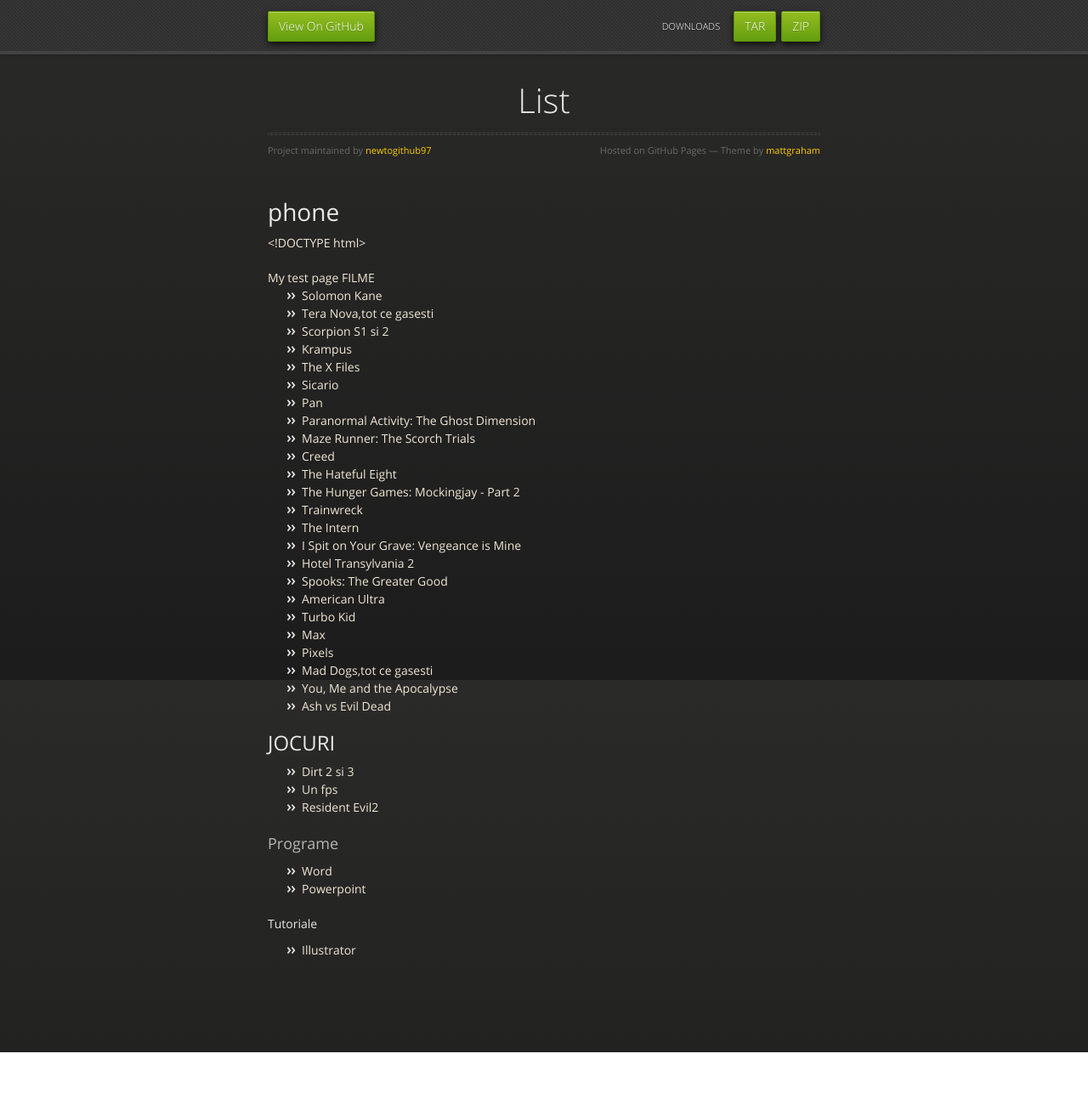
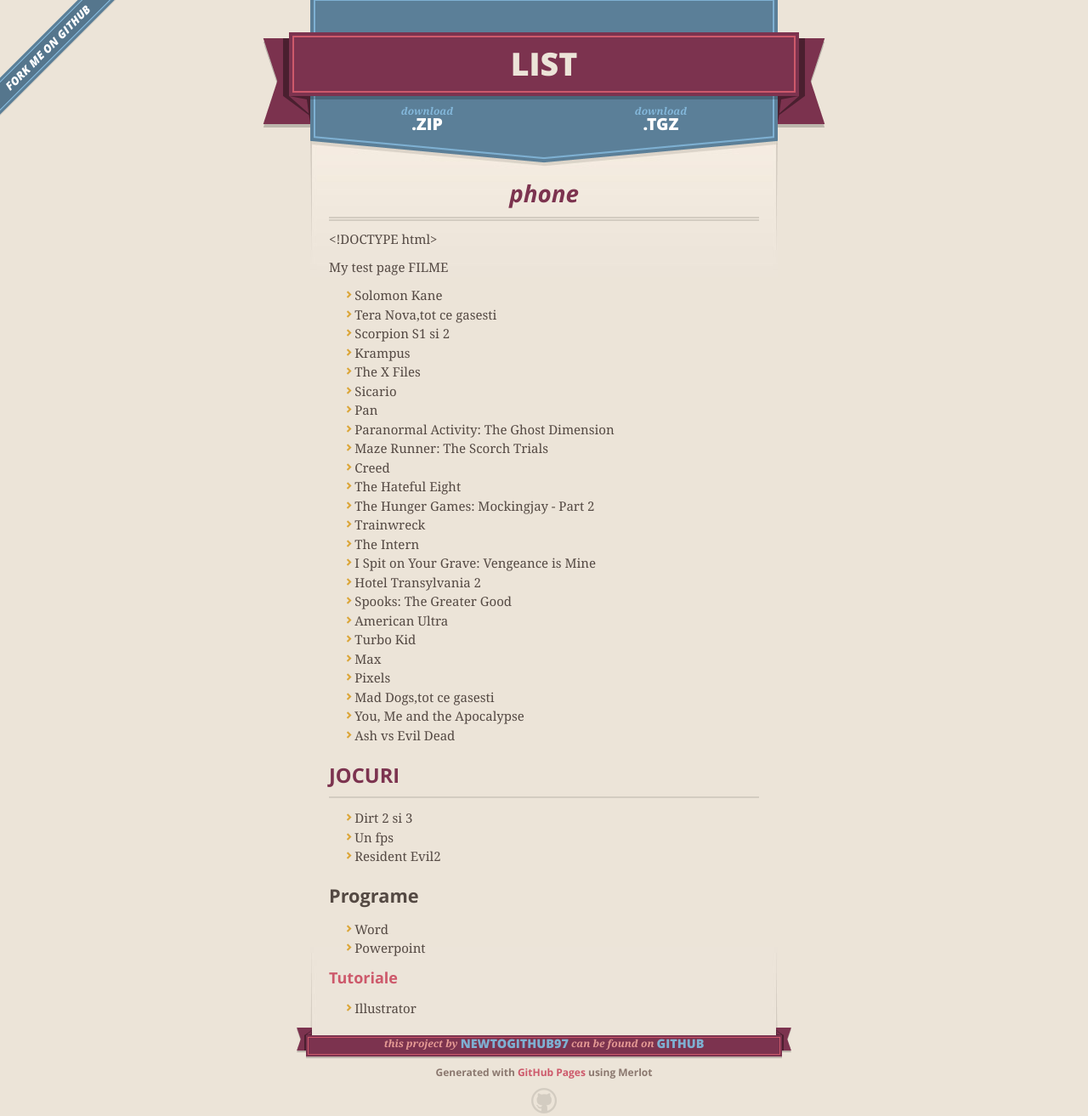
Before and after one commit to newtogithub97/List, a plain HTML site: page index.html in a window 1280 px wide. Shown: the whole page at 85% size. Before the commit the page ends 1238 px from the top, so only its background shows below. Drawn offline with nearby package versions, Linux system fonts and the light colour scheme.

```diff
--- a/index.html
+++ b/index.html
@@ -1,43 +1,51 @@
-<!doctype html>
+<!DOCTYPE html>
 <html>
   <head>
-    <meta charset="utf-8">
+    <meta charset='utf-8'>
     <meta http-equiv="X-UA-Compatible" content="chrome=1">
+    <meta name="viewport" content="width=640">
+
+    <link rel="stylesheet" href="stylesheets/core.css" media="screen">
+    <link rel="stylesheet" href="stylesheets/mobile.css" media="handheld, only screen and (max-device-width:640px)">
+    <link rel="stylesheet" href="stylesheets/github-light.css">
+
+    <script type="text/javascript" src="javascripts/modernizr.js"></script>
+    <script type="text/javascript" src="https://ajax.googleapis.com/ajax/libs/jquery/1.7.1/jquery.min.js"></script>
+    <script type="text/javascript" src="javascripts/headsmart.min.js"></script>
+    <script type="text/javascript">
+      $(document).ready(function () {
+        $('#main_content').headsmart()
+      })
+    </script>
     <title>List by newtogithub97</title>
-    <link rel="stylesheet" href="stylesheets/styles.css">
-    <link rel="stylesheet" href="stylesheets/github-dark.css">
-    <script src="https://ajax.googleapis.com/ajax/libs/jquery/1.7.1/jquery.min.js"></script>
-    <script src="javascripts/respond.js"></script>
-    <!--[if lt IE 9]>
-      <script src="//html5shiv.googlecode.com/svn/trunk/html5.js"></script>
-    <![endif]-->
-    <!--[if lt IE 8]>
-    <link rel="stylesheet" href="stylesheets/ie.css">
-    <![endif]-->
-    <meta name="viewport" content="width=device-width, initial-scale=1, user-scalable=no">
+  </head>
 
-  </head>
   <body>
-      <div id="header">
-        <nav>
-          <li class="fork"><a href="https://github.com/newtogithub97/List">View On GitHub</a></li>
-          <li class="downloads"><a href="https://github.com/newtogithub97/List/zipball/master">ZIP</a></li>
-          <li class="downloads"><a href="https://github.com/newtogithub97/List/tarball/master">TAR</a></li>
-          <li class="title">DOWNLOADS</li>
-        </nav>
-      </div><!-- end header -->
+    <a id="forkme_banner" href="https://github.com/newtogithub97/List">View on GitHub</a>
+    <div class="shell">
 
-    <div class="wrapper">
+      <header>
+        <span class="ribbon-outer">
+          <span class="ribbon-inner">
+            <h1>List</h1>
+            <h2></h2>
+          </span>
+          <span class="left-tail"></span>
+          <span class="right-tail"></span>
+        </span>
+      </header>
 
-      <section>
-        <div id="title">
-          <h1>List</h1>
-          <p></p>
-          <hr>
-          <span class="credits left">Project maintained by <a href="https://github.com/newtogithub97">newtogithub97</a></span>
-          <span class="credits right">Hosted on GitHub Pages &mdash; Theme by <a href="https://twitter.com/michigangraham">mattgraham</a></span>
-        </div>
+      <section id="downloads">
+        <span class="inner">
+          <a href="https://github.com/newtogithub97/List/zipball/master" class="zip"><em>download</em> .ZIP</a><a href="https://github.com/newtogithub97/List/tarball/master" class="tgz"><em>download</em> .TGZ</a>
+        </span>
+      </section>
 
+
+      <span class="banner-fix"></span>
+
+
+      <section id="main_content">
         <h1>
 <a id="phone" class="anchor" href="#phone" aria-hidden="true"><span aria-hidden="true" class="octicon octicon-link"></span></a>phone</h1>
 
@@ -54,7 +62,7 @@
       <li>Tera Nova,tot ce gasesti</li>
       <li>Scorpion S1 si 2</li>
       <li>Krampus</li>
-<li>The X Files</li>
+          <li>The X Files</li>
       <li>Sicario</li>
       <li>Pan</li>
       <li>Paranormal Activity: The Ghost Dimension</li>
@@ -97,8 +105,20 @@
 
       </section>
 
+      <footer>
+        <span class="ribbon-outer">
+          <span class="ribbon-inner">
+            <p>this project by <a href="https://github.com/newtogithub97">newtogithub97</a> can be found on <a href="https://github.com/newtogithub97/List">GitHub</a></p>
+          </span>
+          <span class="left-tail"></span>
+          <span class="right-tail"></span>
+        </span>
+        <p>Generated with <a href="https://pages.github.com">GitHub Pages</a> using Merlot</p>
+        <span class="octocat"></span>
+      </footer>
+
     </div>
-    <!--[if !IE]><script>fixScale(document);</script><![endif]-->
+
 
   </body>
 </html>
```
Also changed, not shown: params.json (+1 -1 lines).
